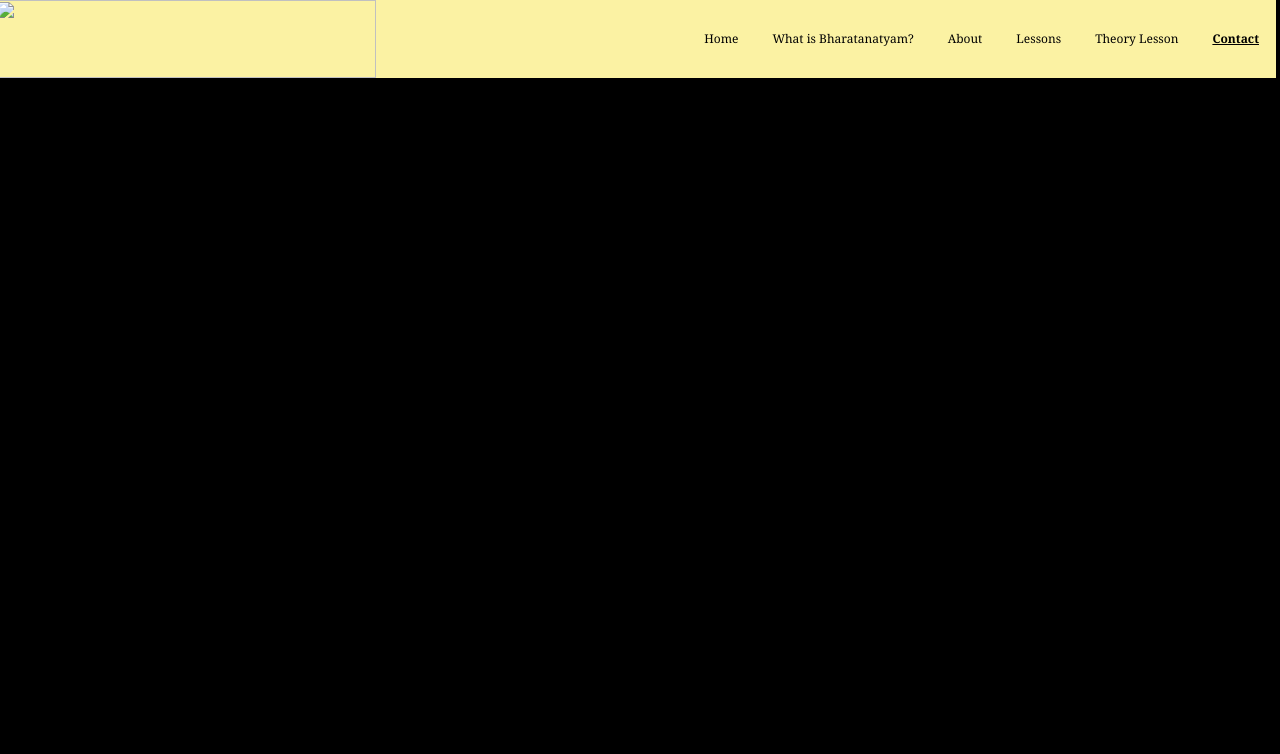
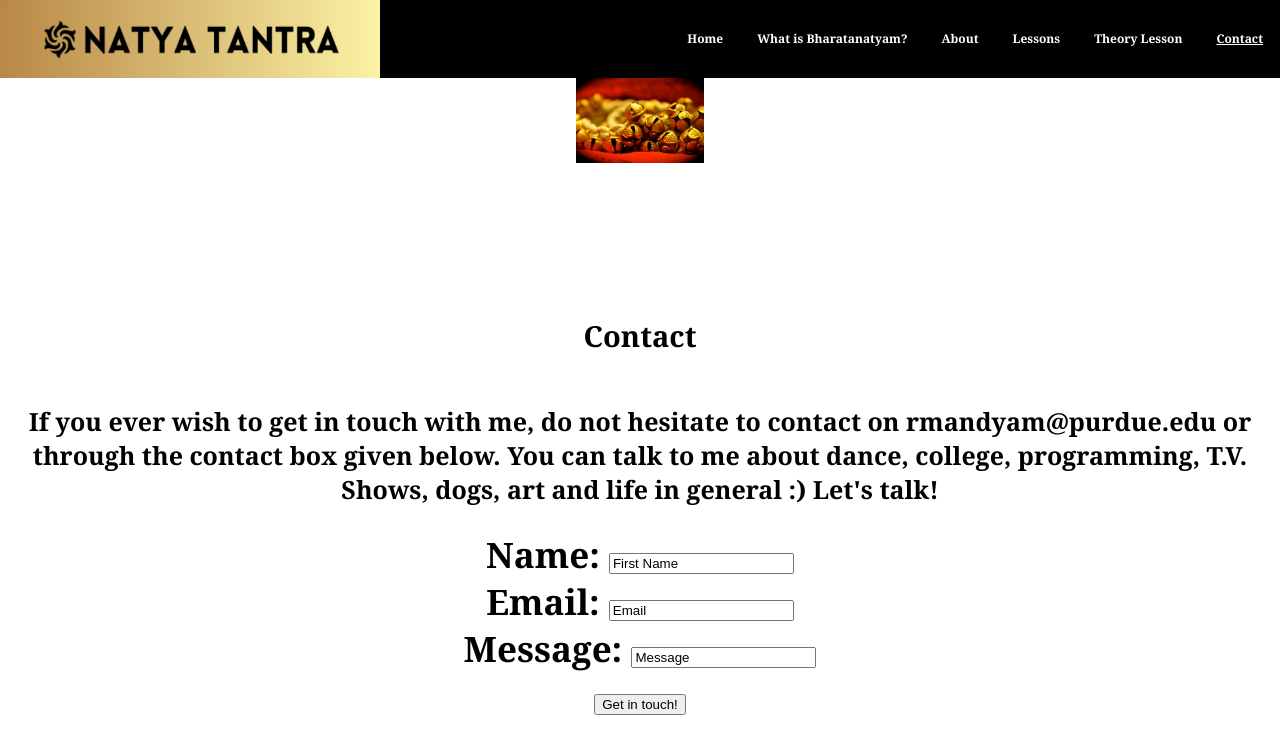
Before and after one commit to rmandyam1/NatyaTantra, a plain HTML site: page contact.html in a window 1280 px wide. Drawn offline with Linux system fonts and the light colour scheme; files whose address does not match are found by name.

Commit message:
Update contact.html

```diff
--- a/contact.html
+++ b/contact.html
@@ -5,7 +5,7 @@
   <style>
   body
   {
-    background-color: black;
+    background-color: white;
     /*background-image: "D:/Launchpad/background4.jpg";*/
     margin: 0;
     padding: 0;
@@ -13,7 +13,7 @@
   p
   {
     color: black;
-    font-size: 100px;
+    font-size: 25px;
     text-align: center;
     font-family: Constantia, Cambria, serif;
   }
@@ -21,10 +21,10 @@
     font-family: "Libby Heavy", Cambria, serif;
     font-size: 12px;
     list-style-type: none;
-    margin: -4px;
+    margin: 0px;
     padding: 0;
     overflow: hidden;
-    background-color: #FBF2A3/*#333*/;
+    background-color: black/*#FBF2A3/*#333*/;
     position: fixed;
     top: 0;
     width: 100%;
@@ -38,7 +38,7 @@
   }
   li a {
     display: block;
-    color: black;
+    color: white;
     text-align: center;
     padding: 14px 17px;
     text-decoration: none;
@@ -64,18 +64,41 @@
     float: left;
 
   }
+  div {
+	font-family: Constantia, Cambria, serif;
+	font-size: 35px;
+	font-weight: bold;
+	color: black;
+	text-align: center;
+  }
 </style>
 </head>
 <body>
+	<div>
 		<ul>
-
 			<li><a class="active" href="contact.html">Contact</a></li>
 			<li><a href="theorylesson.html">Theory Lesson</a></li>
 			<li><a href="lessons.html">Lessons</a></li>
 			<li><a href="about.html">About</a></li>
 			<li><a href="whatisbharatanatyam.html">What is Bharatanatyam?</a></li>
 			<li><a href="NatyaTantra.html">Home</a></li>
-    <li><b href="NatyaTantra.html"><img src="D:\Launchpad\logo1.png" class="logo"></b></li>
+			<li><b href="NatyaTantra.html"><img src="D:\Launchpad\Images used\FinalLogo.png" class="logo"></b></li>
 		</ul>
+	</div>
+
+  <div class="container" style="color: black">
+  	<img src="Images used\background7.jpg" style="width: 10%">
+  	<br><br><br>
+  	<div class="centered">
+    <h5>Contact</h5>
+    <p>If you ever wish to get in touch with me, do not hesitate to contact on rmandyam@purdue.edu or through the contact box given below. You can talk to me about dance, college, programming, T.V. Shows, dogs, art and life in general :) Let's talk!</p>
+    <form>
+      Name: <input type="text" name="fname" value="First Name" required><br>
+      Email: <input type="text" name="email" value="Email" required><br>
+      Message: <input type="text" name="message" value="Message" required><br>
+      <input type="button" name= "submit" value = "Get in touch!"><br>
+    </form>
+	</div>
+  </div>
 </body>
 </html>
```
Lines whose indentation alone changed are shown as unchanged.
